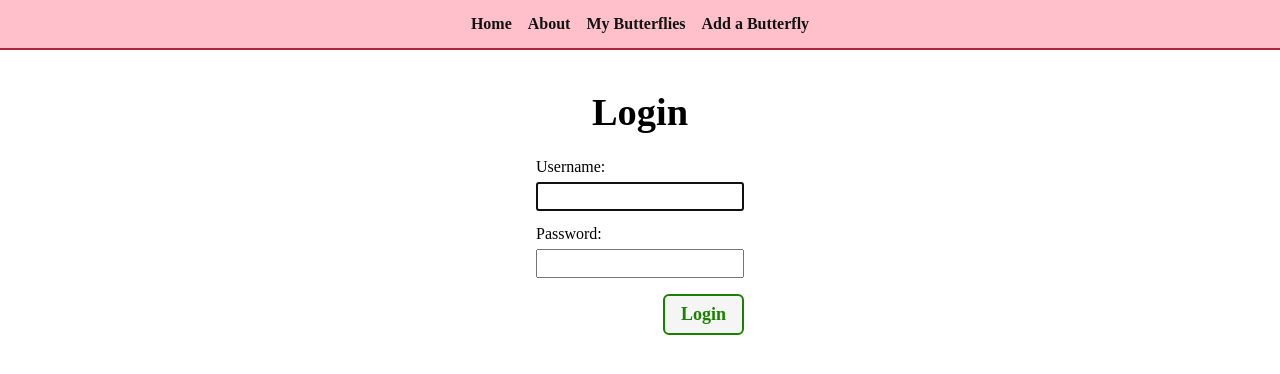
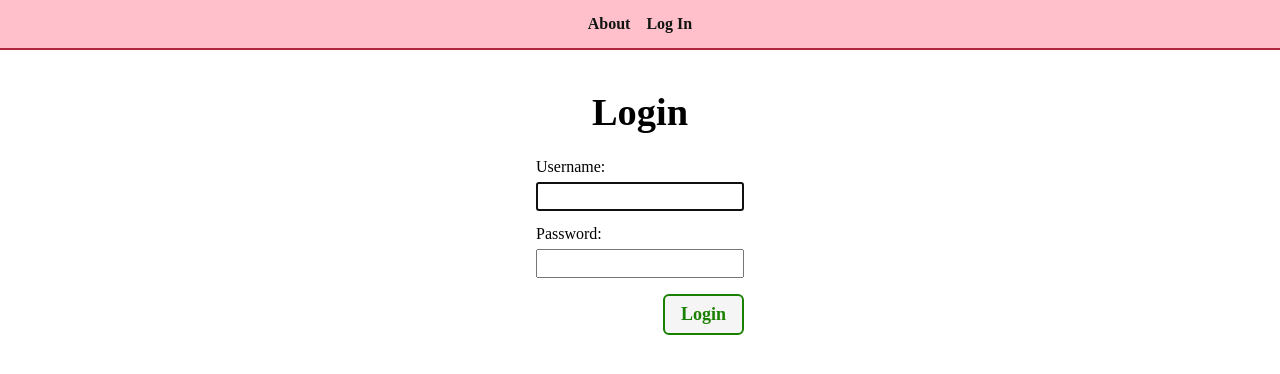
Before and after one commit to Ellieellie12/butterfly-collector, a Django app: page / in a window 1280 px wide. Shown: the top 374 px of the page. Run offline with Django 4.2, Linux system fonts and the light colour scheme.

Commit message:
add logout url

```diff
--- a/butterflycollector/settings.py
+++ b/butterflycollector/settings.py
@@ -127,6 +127,7 @@ USE_TZ = True
 
 STATIC_URL = 'static/'
 LOGIN_REDIRECT_URL = 'butterfly-index'
+LOGOUT_REDIRECT_URL = 'home'
 
 # Default primary key field type
 # https://docs.djangoproject.com/en/4.2/ref/settings/#default-auto-field
--- a/main_app/templates/base.html
+++ b/main_app/templates/base.html
@@ -27,10 +27,17 @@
     </div>
     <nav>
       <ul>
+        {% if user.is_authenticated %}
         <li><a href="/">Home</a></li>
-        <li><a href="{% url 'about' %}">About</a></li>
         <li><a href="{% url 'butterfly-index' %}">My Butterflies</a></li>
         <li><a href="{% url 'butterfly-create' %}">Add a Butterfly</a></li>
+        <li><a href="{% url 'logout' %}">Log Out</a></li>
+        {% else %}
+        <li><a href="{% url 'about' %}">About</a></li>
+        <li><a href="{% url 'home' %}">Log In</a></li>
+        {% endif %}
+
+
       </ul>
     </nav>
   </header>
--- a/main_app/templates/home.html
+++ b/main_app/templates/home.html
@@ -16,7 +16,7 @@
     alt="Multicolored Butterfly"
   />  {% endcomment %}
 </section>
-
+{% if not user.is_authenticated %}
 <section>
   <form action="{% url 'home' %}" method="post" class="login">
     <h1>Login</h1>
@@ -26,6 +26,9 @@
     <button type="submit" class="btn submit">Login</button>
   </form>
 </section>
+{% endif %}
+
+
 
 {% endblock %}
 
```
